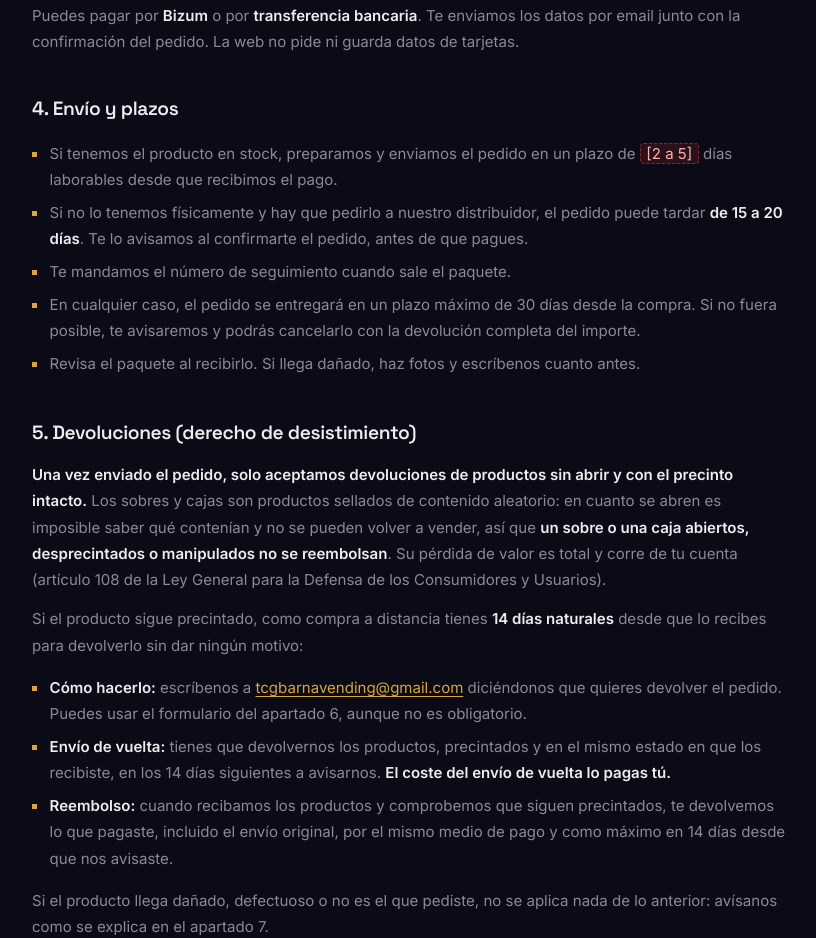
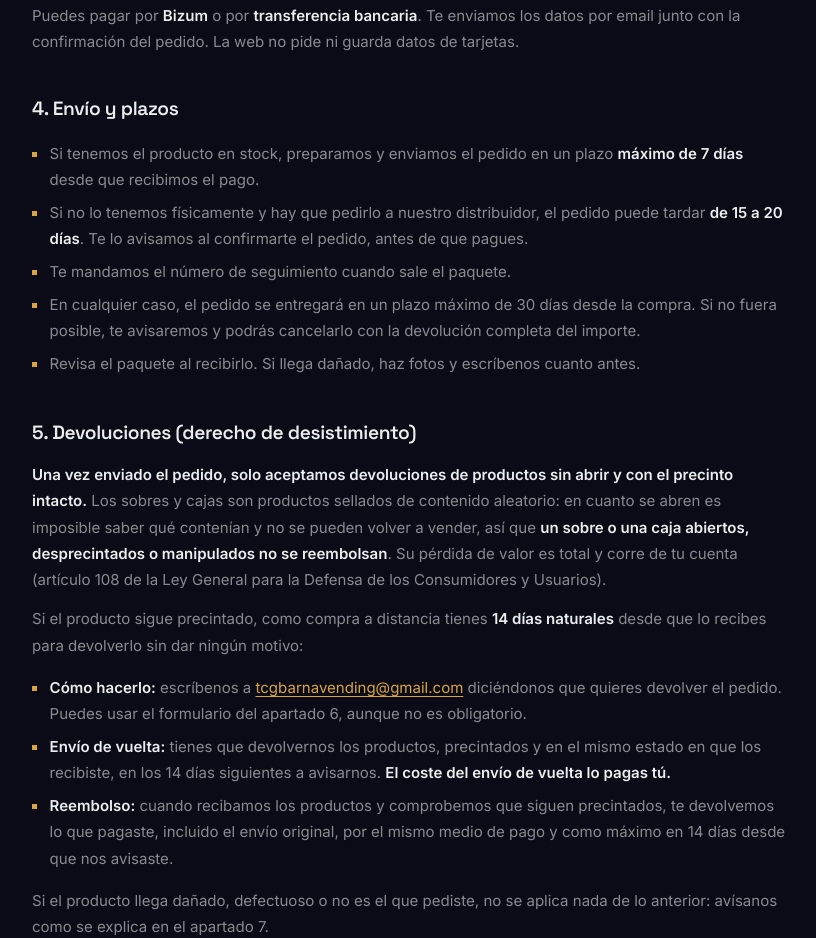
Before and after one commit to joelrequenamartos/web_barnavending, a plain HTML site: page condiciones-venta.html in a window 1280 px wide. Shown: the part 1292-2230 px from the top of the page, without its empty margins (230-1046 px from the left). Drawn offline with Linux system fonts and the light colour scheme; a script that the page names is missing.

Commit message:
Legal: sin datos pendientes en rojo y envío en un máximo de 7 días si hay stock
Co-Authored-By: Claude Opus 5.5 <noreply@anthropic.com>

```diff
--- a/condiciones-venta.html
+++ b/condiciones-venta.html
@@ -91,7 +91,7 @@
 
       <h2>4. Envío y plazos</h2>
       <ul>
-        <li>Si tenemos el producto en stock, preparamos y enviamos el pedido en un plazo de <span class="legal-pendiente">[2 a 5]</span> días laborables desde que recibimos el pago.</li>
+        <li>Si tenemos el producto en stock, preparamos y enviamos el pedido en un plazo <strong>máximo de 7 días</strong> desde que recibimos el pago.</li>
         <li>Si no lo tenemos físicamente y hay que pedirlo a nuestro distribuidor, el pedido puede tardar <strong>de 15 a 20 días</strong>. Te lo avisamos al confirmarte el pedido, antes de que pagues.</li>
         <li>Te mandamos el número de seguimiento cuando sale el paquete.</li>
         <li>En cualquier caso, el pedido se entregará en un plazo máximo de 30 días desde la compra. Si no fuera posible, te avisaremos y podrás cancelarlo con la devolución completa del importe.</li>
```
Also changed, not shown: devoluciones.html (+1 -1 lines), privacidad.html (+4 -1 lines).
